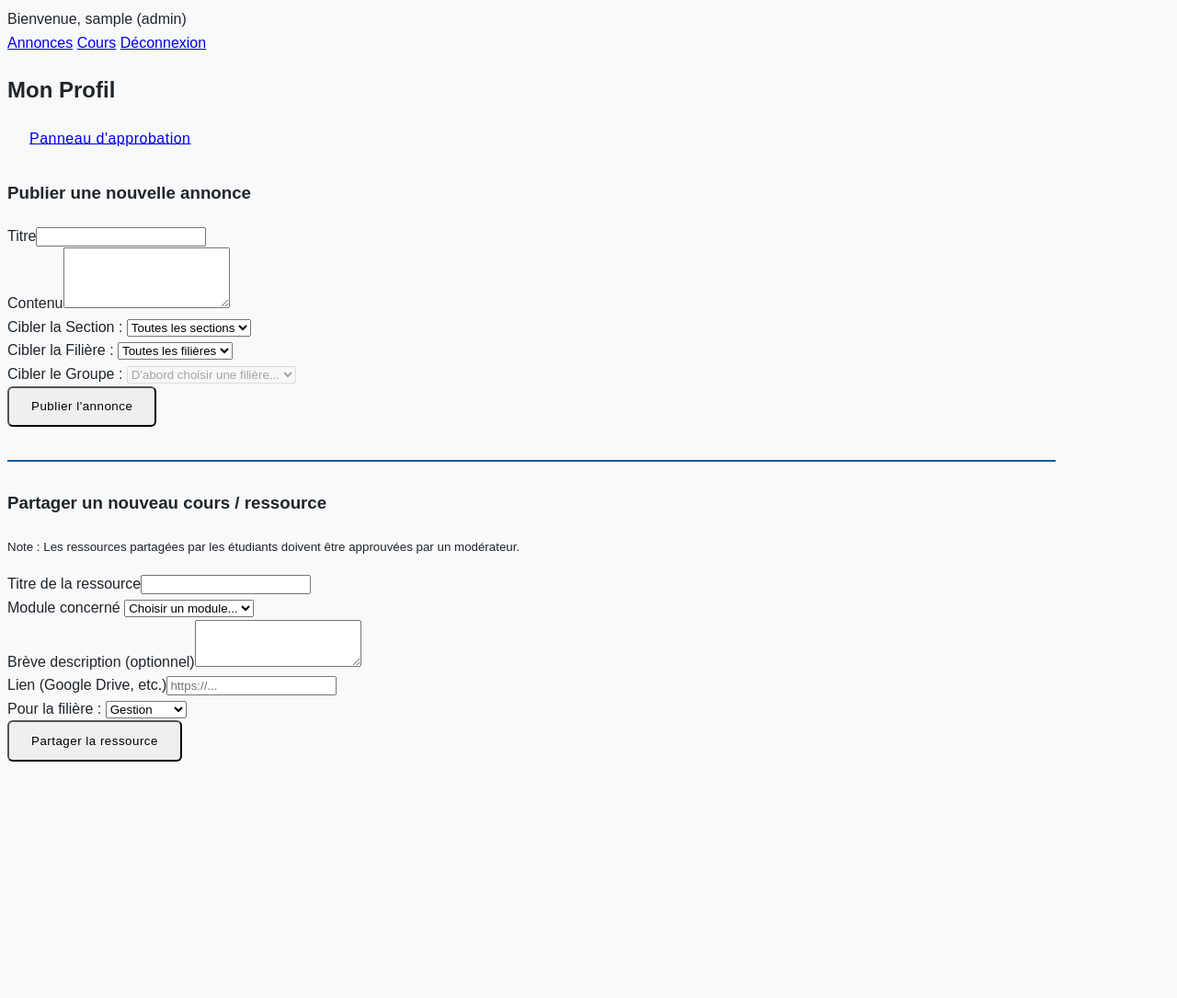
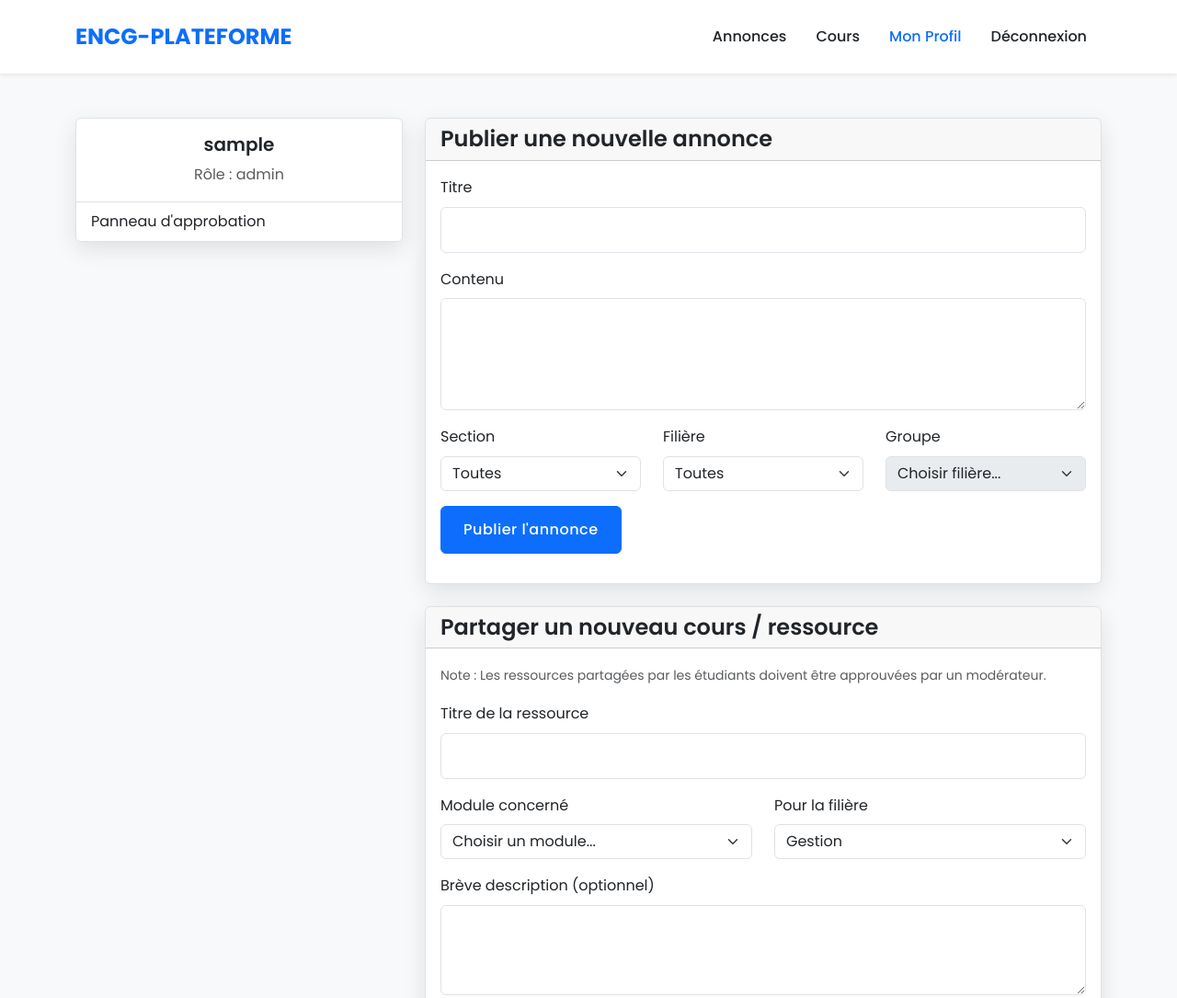
Before and after one commit to amid-07/encg-, a plain HTML site: page frontend/profil.html in a window 1280 px wide. Shown: the top 1085 px of the page at 92% size. Before the commit the page ends 844 px from the top, so only its background shows below. Drawn offline with nearby package versions, Linux system fonts and the light colour scheme; sample sign-in values are in the browser's storage.

Commit message:
mise a jour

```diff
--- a/frontend/js/profil.js
+++ b/frontend/js/profil.js
@@ -1,14 +1,13 @@
-// ===================================================================
-// FICHIER COMPLET FINAL : frontend/js/profil.js
-// ===================================================================
-
 window.addEventListener('load', () => {
     // --- 1. Gestion de l'utilisateur ---
     const userId = localStorage.getItem('userId');
     const userName = localStorage.getItem('userName');
     const userRole = localStorage.getItem('userRole');
     if (!userId || !userName || !userRole) { window.location.href = 'connexion.html'; return; }
-    document.getElementById('welcome-message').textContent = `Bienvenue, ${userName} (${userRole})`;
+
+    // **MODIFIÉ** : Mettre à jour les nouveaux éléments d'affichage du profil
+    document.getElementById('user-name-display').textContent = userName;
+    document.getElementById('user-role-display').textContent = `Rôle : ${userRole}`;
 
     // --- 2. Affichage conditionnel des sections pour les modérateurs ---
     const creationAnnonceSection = document.getElementById('creation-annonce-section');
--- a/frontend/profil.html
+++ b/frontend/profil.html
@@ -1,93 +1,115 @@
 <!DOCTYPE html>
 <html lang="fr">
 <head>
-    <meta charset="UTF-8" />
-    <title>Mon Profil</title>
-    <link rel="stylesheet" href="css/new-style.css" />
+    <meta charset="UTF-8">
+    <meta name="viewport" content="width=device-width, initial-scale=1.0">
+    <title>Mon Profil - ENCG-PLATEFORME</title>
+    <!-- Bootstrap CSS -->
+    <link href="https://cdn.jsdelivr.net/npm/bootstrap@5.3.2/dist/css/bootstrap.min.css" rel="stylesheet">
+    <!-- Google Fonts -->
+    <link href="https://fonts.googleapis.com/css2?family=Poppins:wght@300;400;500;600;700&display=swap" rel="stylesheet">
+    <!-- Custom CSS -->
+    <link rel="stylesheet" href="css/new-style.css">
 </head>
 <body>
-    <header class="page-header">
+    <!-- Navbar -->
+    <nav class="navbar navbar-expand-lg shadow-sm">
         <div class="container">
-        <span id="welcome-message">Chargement...</span>
-        <nav>
-          <a href="journal.html">Annonces</a>
-          <a href="cours.html">Cours</a>
-          <a href="#" id="logout-btn">Déconnexion</a>
+            <a class="navbar-brand" href="index.html">ENCG-PLATEFORME</a>
+            <button class="navbar-toggler" type="button" data-bs-toggle="collapse" data-bs-target="#navbarNav">
+                <span class="navbar-toggler-icon"></span>
+            </button>
+            <div class="collapse navbar-collapse" id="navbarNav">
+                <ul class="navbar-nav ms-auto">
+                    <li class="nav-item"><a class="nav-link" href="journal.html">Annonces</a></li>
+                    <li class="nav-item"><a class="nav-link" href="cours.html">Cours</a></li>
+                    <li class="nav-item"><a class="nav-link active" href="profil.html">Mon Profil</a></li>
+                    <li class="nav-item"><a class="nav-link" href="#" id="logout-btn">Déconnexion</a></li>
+                </ul>
+            </div>
+        </div>
     </nav>
+
+    <div class="container my-5">
+        <div class="row">
+            <!-- Profile Sidebar -->
+            <div class="col-md-4">
+                <div class="card">
+                    <div class="card-body text-center">
+                        <h5 class="card-title" id="user-name-display">Chargement...</h5>
+                        <p class="card-text text-muted" id="user-role-display">Chargement...</p>
                     </div>
-    </header>
-
-    <main class="container">
-      <h2>Mon Profil</h2>
-
-      <!-- NOUVEAU BOUTON pour les modérateurs, caché par défaut -->
-      <div id="panneau-moderateur" style="display: none; margin-bottom: 2rem">
-        <a href="approbation.html" class="btn">Panneau d'approbation</a>
+                    <div class="list-group list-group-flush">
+                        <a href="approbation.html" class="list-group-item list-group-item-action" id="panneau-moderateur" style="display: none;">
+                            Panneau d'approbation
+                        </a>
+                    </div>
+                </div>
             </div>
 
-      <!-- Section des annonces, visible seulement par les modérateurs -->
-      <section
-        id="creation-annonce-section"
-        style="
-          display: none;
-          padding-bottom: 20px;
-          border-bottom: 2px solid #005a9e;
-        "
-      >
-        <h3>Publier une nouvelle annonce</h3>
+            <!-- Main Content -->
+            <div class="col-md-8">
+                <!-- Create Announcement Card (for moderators) -->
+                <div class="card mb-4" id="creation-annonce-section" style="display: none;">
+                    <div class="card-header">
+                        <h4 class="mb-0">Publier une nouvelle annonce</h4>
+                    </div>
+                    <div class="card-body">
                         <form id="create-annonce-form">
-          <div class="form-group">
-            <label for="titre-annonce">Titre</label
-            ><input type="text" id="titre-annonce" required />
+                            <div class="mb-3">
+                                <label for="titre-annonce" class="form-label">Titre</label>
+                                <input type="text" class="form-control" id="titre-annonce" required>
                             </div>
-          <div class="form-group">
-            <label for="contenu-annonce">Contenu</label
-            ><textarea id="contenu-annonce" rows="4" required></textarea>
+                            <div class="mb-3">
+                                <label for="contenu-annonce" class="form-label">Contenu</label>
+                                <textarea class="form-control" id="contenu-annonce" rows="4" required></textarea>
                             </div>
-          <div class="form-group">
-            <label for="section-annonce">Cibler la Section :</label>
-            <select id="section-annonce">
-              <option value="tous">Toutes les sections</option>
+                            <div class="row">
+                                <div class="col-md-4 mb-3">
+                                    <label for="section-annonce" class="form-label">Section</label>
+                                    <select class="form-select" id="section-annonce">
+                                        <option value="tous">Toutes</option>
                                         <option value="A">Section A</option>
                                         <option value="B">Section B</option>
                                     </select>
                                 </div>
-          <div class="form-group">
-            <label for="filiere-annonce">Cibler la Filière :</label>
-            <select id="filiere-annonce">
-              <option value="tous">Toutes les filières</option>
+                                <div class="col-md-4 mb-3">
+                                    <label for="filiere-annonce" class="form-label">Filière</label>
+                                    <select class="form-select" id="filiere-annonce">
+                                        <option value="tous">Toutes</option>
                                         <option value="Gestion">Gestion</option>
                                         <option value="Commerce">Commerce</option>
                                     </select>
                                 </div>
-          <div class="form-group">
-            <label for="groupe-annonce">Cibler le Groupe :</label>
-            <select id="groupe-annonce" disabled>
-              <option value="tous">D'abord choisir une filière...</option>
+                                <div class="col-md-4 mb-3">
+                                    <label for="groupe-annonce" class="form-label">Groupe</label>
+                                    <select class="form-select" id="groupe-annonce" disabled>
+                                        <option value="tous">Choisir filière...</option>
                                     </select>
                                 </div>
-          <button type="submit" class="btn">Publier l'annonce</button>
-          <p id="form-annonce-message"></p>
+                            </div>
+                            <button type="submit" class="btn btn-primary">Publier l'annonce</button>
+                            <p id="form-annonce-message" class="mt-3"></p>
                         </form>
-      </section>
+                    </div>
+                </div>
 
-      <!-- Section des cours, visible par TOUS les utilisateurs connectés -->
-      <section id="creation-cours-section" style="margin-top: 30px">
-        <h3>Partager un nouveau cours / ressource</h3>
-        <p>
-          <small
-            >Note : Les ressources partagées par les étudiants doivent être
-            approuvées par un modérateur.</small
-          >
-        </p>
+                <!-- Share Course/Resource Card (for everyone) -->
+                <div class="card" id="creation-cours-section">
+                    <div class="card-header">
+                        <h4 class="mb-0">Partager un nouveau cours / ressource</h4>
+                    </div>
+                    <div class="card-body">
+                        <p class="text-muted"><small>Note : Les ressources partagées par les étudiants doivent être approuvées par un modérateur.</small></p>
                         <form id="create-cours-form">
-          <div class="form-group">
-            <label for="titre-cours">Titre de la ressource</label
-            ><input type="text" id="titre-cours" required />
+                            <div class="mb-3">
+                                <label for="titre-cours" class="form-label">Titre de la ressource</label>
+                                <input type="text" class="form-control" id="titre-cours" required>
                             </div>
-          <div class="form-group">
-            <label for="module-cours">Module concerné</label>
-            <select id="module-cours" required>
+                            <div class="row">
+                                <div class="col-md-6 mb-3">
+                                    <label for="module-cours" class="form-label">Module concerné</label>
+                                    <select class="form-select" id="module-cours" required>
                                         <option value="" disabled selected>Choisir un module...</option>
                                         <option value="GP">GP</option>
                                         <option value="GBT">GBT</option>
@@ -98,31 +120,31 @@
                                         <option value="Autre">Autre</option>
                                     </select>
                                 </div>
-          <div class="form-group">
-            <label for="description-cours">Brève description (optionnel)</label
-            ><textarea id="description-cours" rows="3"></textarea>
-          </div>
-          <div class="form-group">
-            <label for="lien-cours">Lien (Google Drive, etc.)</label
-            ><input
-              type="url"
-              id="lien-cours"
-              placeholder="https://..."
-              required
-            />
-          </div>
-          <div class="form-group">
-            <label for="filiere-cours">Pour la filière :</label>
-            <select id="filiere-cours">
+                                <div class="col-md-6 mb-3">
+                                    <label for="filiere-cours" class="form-label">Pour la filière</label>
+                                    <select class="form-select" id="filiere-cours">
                                         <option value="Gestion">Gestion</option>
                                         <option value="Commerce">Commerce</option>
                                     </select>
                                 </div>
-          <button type="submit" class="btn">Partager la ressource</button>
-          <p id="form-cours-message"></p>
+                            </div>
+                            <div class="mb-3">
+                                <label for="description-cours" class="form-label">Brève description (optionnel)</label>
+                                <textarea class="form-control" id="description-cours" rows="3"></textarea>
+                            </div>
+                            <div class="mb-3">
+                                <label for="lien-cours" class="form-label">Lien (Google Drive, etc.)</label>
+                                <input type="url" class="form-control" id="lien-cours" placeholder="https://..." required>
+                            </div>
+                            <button type="submit" class="btn btn-primary">Partager la ressource</button>
+                            <p id="form-cours-message" class="mt-3"></p>
                         </form>
-      </section>
-    </main>
+                    </div>
+                </div>
+            </div>
+        </div>
+    </div>
+
     <script src="js/profil.js"></script>
 </body>
 </html>
```
Lines whose indentation alone changed are shown as unchanged.
